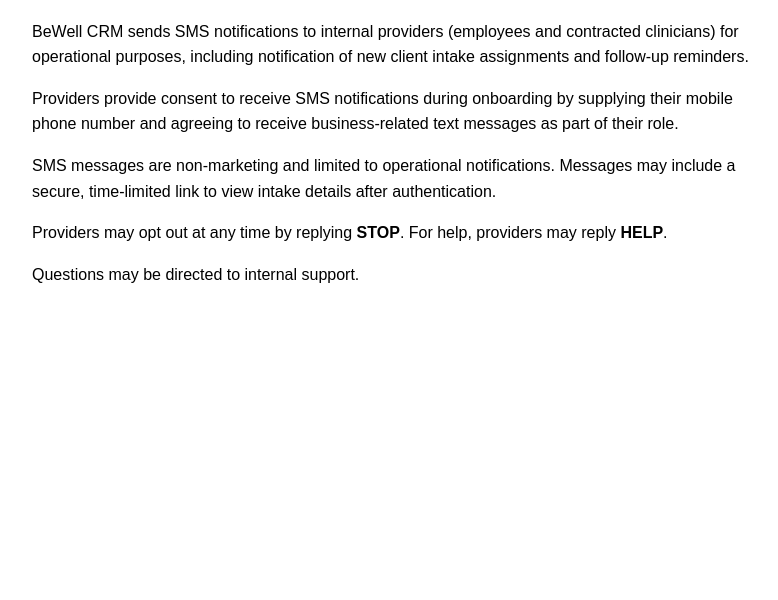
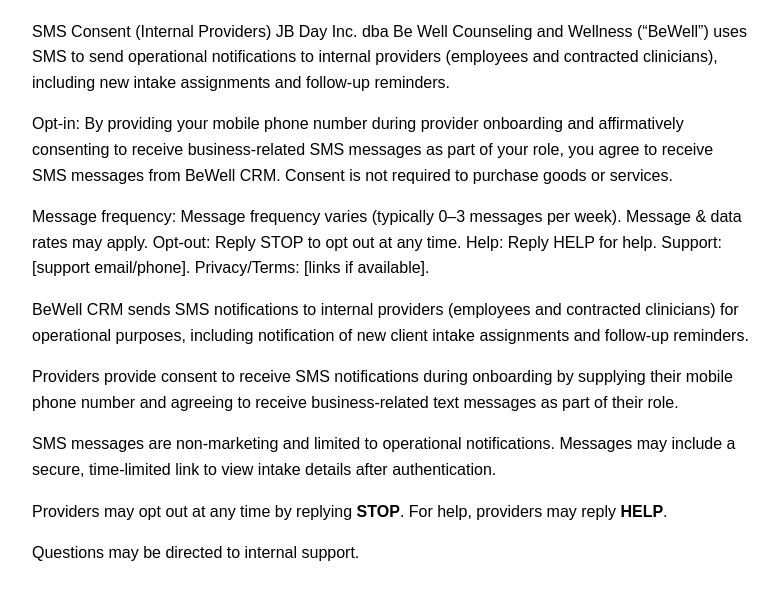
Before and after one commit to gmday05-cpu/sms-consent, a plain HTML site: page index.html in a window 1280 px wide. Shown: the part 94-694 px from the top of the page, without its empty margins (248-1026 px from the left). Drawn offline with Linux system fonts and the light colour scheme.

Commit message:
Update index.html

```diff
--- a/index.html
+++ b/index.html
@@ -8,6 +8,23 @@
 <body style="font-family: Arial, sans-serif; max-width: 720px; margin: 40px auto; line-height: 1.6;">
 
   <h1>SMS Consent for Internal Providers</h1>
+  <p>
+  SMS Consent (Internal Providers)
+  JB Day Inc. dba Be Well Counseling and Wellness (“BeWell”) uses SMS to send operational notifications to internal providers (employees and contracted clinicians), including new intake assignments and follow-up reminders.
+  </p>
+
+  <p>
+  Opt-in: By providing your mobile phone number during provider onboarding and affirmatively consenting to receive business-related SMS messages as part of your role, you agree to receive SMS messages from BeWell CRM. Consent is not required to purchase goods or services.
+  </p>
+
+  <p>
+  Message frequency: Message frequency varies (typically 0–3 messages per week).
+  Message & data rates may apply.
+  Opt-out: Reply STOP to opt out at any time.
+  Help: Reply HELP for help.
+  Support: [support email/phone].
+  Privacy/Terms: [links if available].
+  </p>
 
   <p>
     BeWell CRM sends SMS notifications to internal providers (employees and contracted clinicians)
```
